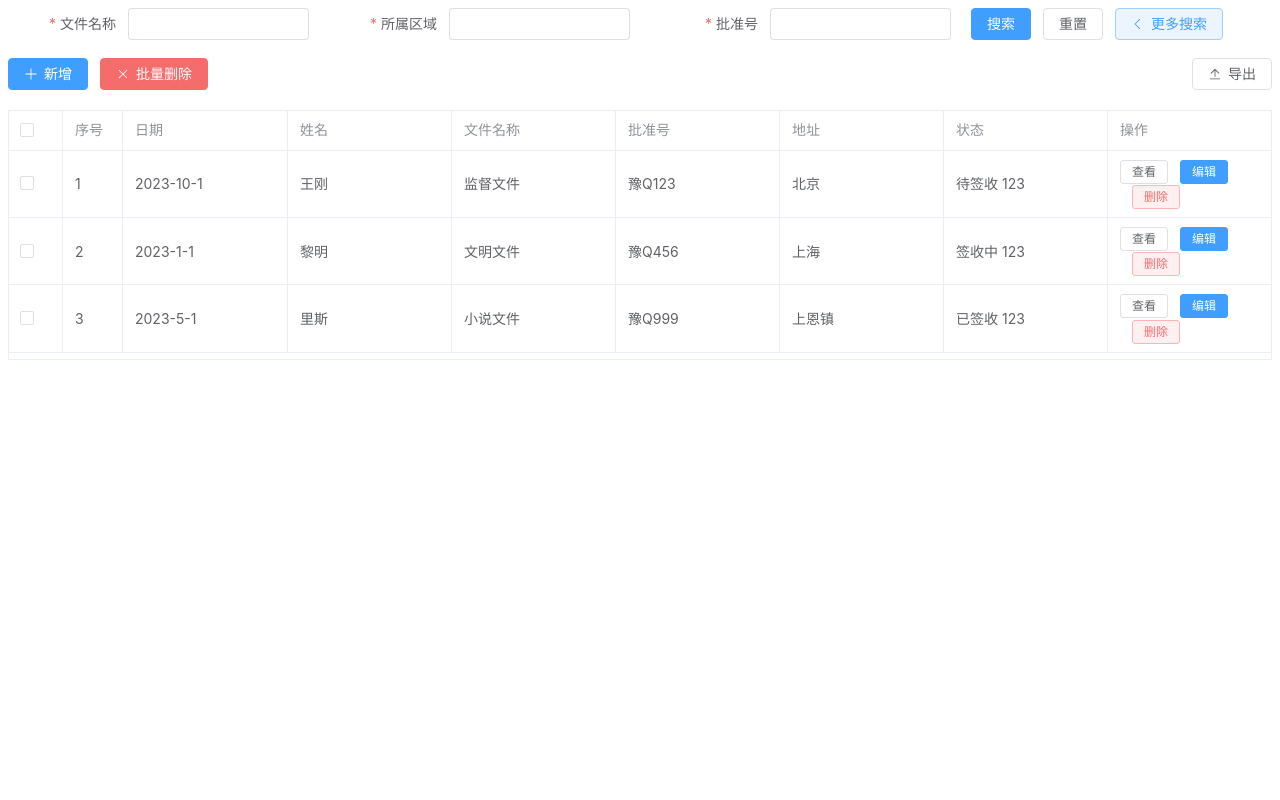
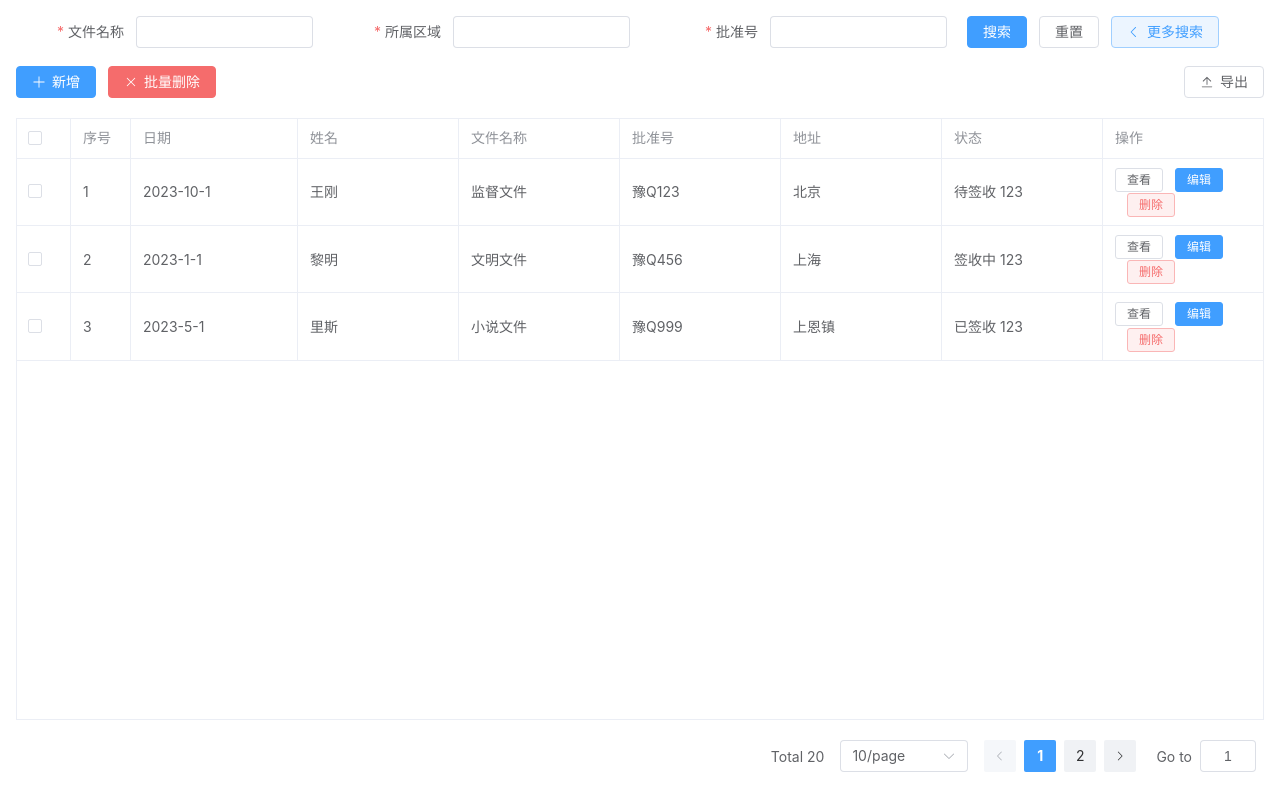
Before and after one commit to shujunzha/vue3-code, a Vue app: page / in a window 1280 px wide. Built offline with nearby package versions, Linux system fonts and the light colour scheme.

Commit message:
update:更新tab计算高度

```diff
--- a/src/App.vue
+++ b/src/App.vue
@@ -5,20 +5,11 @@ import search from "./view/nameTask/index.vue";
 
 <template>
   <!-- <HelloWorld msg="Vite + Vue" /> -->
-  <search />
+  <div class="app-content">
+    <search />
+  </div>
 </template>
 
 <style scoped>
-.logo {
-  height: 6em;
-  padding: 1.5em;
-  will-change: filter;
-  transition: filter 300ms;
-}
-.logo:hover {
-  filter: drop-shadow(0 0 2em #646cffaa);
-}
-.logo.vue:hover {
-  filter: drop-shadow(0 0 2em #42b883aa);
-}
+
 </style>
--- a/src/components/tabs/index.vue
+++ b/src/components/tabs/index.vue
@@ -1,5 +1,5 @@
 <script setup>
-import { defineProps, ref, defineEmits } from "vue";
+import { ref } from "vue";
 import src from "@/assets/select.png";
 defineProps({
   lists: Array,
--- a/src/style.css
+++ b/src/style.css
@@ -32,13 +32,11 @@ a:hover {
   color: #535bf2;
 }
 
-/* body {
+html,body {
   margin: 0;
-  display: flex;
-  place-items: center;
-  min-width: 320px;
-  min-height: 100vh;
-} */
+  padding: 0;
+  height: 100%;
+}
 
 h1 {
   font-size: 3.2em;
@@ -68,13 +66,21 @@ button:focus-visible {
   padding: 2em;
 }
 
-/* #app {
-  max-width: 1280px;
-  margin: 0 auto;
-  padding: 2rem;
-  text-align: center;
-} */
+.app-content{
+  display: flex;
+  flex-direction: column;
+  background: #ffffff;
+  padding: 1rem;
+  border-radius: 4px;
+  height: calc(100% - 1rem);
+  overflow: auto;
+}
+.table-pagination {
+  display: flex;
+  justify-content: end;
+  margin-top: 20px;
 
+}
 @media (prefers-color-scheme: light) {
   :root {
     color: #213547;
--- a/src/view/nameTask/index.vue
+++ b/src/view/nameTask/index.vue
@@ -19,6 +19,11 @@ const {
   typelist,
   tableData,
   tableInfo,
+  tabRef,
+  height,
+  currentPage,
+  pageSize,
+  total,
   reachInfo,
   resetInfo,
   searchInfo,
@@ -26,6 +31,8 @@ const {
   deleteRow,
   handleSelectionChange,
   delGroub,
+  handleSizeChange,
+  handleCurrentChange,
 } = Minxter();
 </script>
 <template>
@@ -113,10 +120,10 @@ const {
         <el-button plain :icon="Upload">导出</el-button>
       </div>
     </div>
-    <div class="tab">
+    <div class="tab" ref="tabRef">
       <el-table
         :data="tableData"
-        height="250"
+        :height="height"
         border
         style="width: 100%"
         @selection-change="handleSelectionChange"
@@ -150,6 +157,19 @@ const {
         </el-table-column>
       </el-table>
     </div>
+    <div class="table-pagination">
+      <el-pagination
+        v-model:current-page="currentPage"
+        v-model:page-size="pageSize"
+        :page-sizes="[10, 20, 30, 40]"
+        :small="small"
+        background
+        layout="total, sizes, prev, pager, next, jumper"
+        :total="total"
+        @size-change="handleSizeChange"
+        @current-change="handleCurrentChange"
+      />
+    </div>
   </div>
 </template>
 <style scoped>
--- a/src/view/nameTask/search/data.js
+++ b/src/view/nameTask/search/data.js
@@ -1,10 +1,15 @@
-import { ref, reactive } from "vue";
+import { ref, reactive, onMounted } from "vue";
 import { ElMessage, ElMessageBox } from "element-plus";
 export default function Minxter() {
   const formSize = ref("default");
   const ruleFormRef = ref();
   const isChangeIcon = ref(false);
   const selectList = ref([]);
+  const tabRef = ref();
+  const height = ref("auto");
+  const currentPage = ref(1);
+  const pageSize = ref(10);
+  const total = ref(20);
   const ruleForm = reactive({
     name: "",
     address: "",
@@ -130,6 +135,7 @@ export default function Minxter() {
   // 搜索
   const reachInfo = async (formEl) => {
     console.log(formEl);
+
     if (!formEl) return;
     await formEl.validate((valid, fields) => {
       if (valid) {
@@ -165,6 +171,7 @@ export default function Minxter() {
     selectList.value = value;
     console.log(selectList.value);
   }
+  //批量删除
   function delGroub() {
     if (selectList.value.length < 1) {
       ElMessage.info("请选择要批量删除的数据");
@@ -188,6 +195,30 @@ export default function Minxter() {
         });
     }
   }
+  //生命周期函数
+  onMounted(() => {
+    // 初始化高度
+    autoHight();
+    // 根据窗口高度自适应tab高度
+    window.onresize = () => {
+      autoHight();
+    };
+  });
+  // 自适应高度
+  function autoHight() {
+    // tab高度
+    let tabHight = tabRef.value.getBoundingClientRect().top;
+    // 浏览器视图框高度
+    let bodyHight = document.body.clientHeight;
+    //
+    let heightPagination = 80;
+    // 浏览器视图框高度减去tab高度
+    let heightOne = bodyHight - tabHight - heightPagination;
+    height.value = `${heightOne}px`;
+    return height.value;
+  }
+  function handleSizeChange() {}
+  function handleCurrentChange() {}
   return {
     ruleForm,
     rules,
@@ -198,6 +229,11 @@ export default function Minxter() {
     typelist,
     tableData,
     tableInfo,
+    tabRef,
+    height,
+    currentPage,
+    pageSize,
+    total,
     reachInfo,
     resetInfo,
     searchInfo,
@@ -205,5 +241,7 @@ export default function Minxter() {
     deleteRow,
     handleSelectionChange,
     delGroub,
+    handleSizeChange,
+    handleCurrentChange,
   };
 }
```
